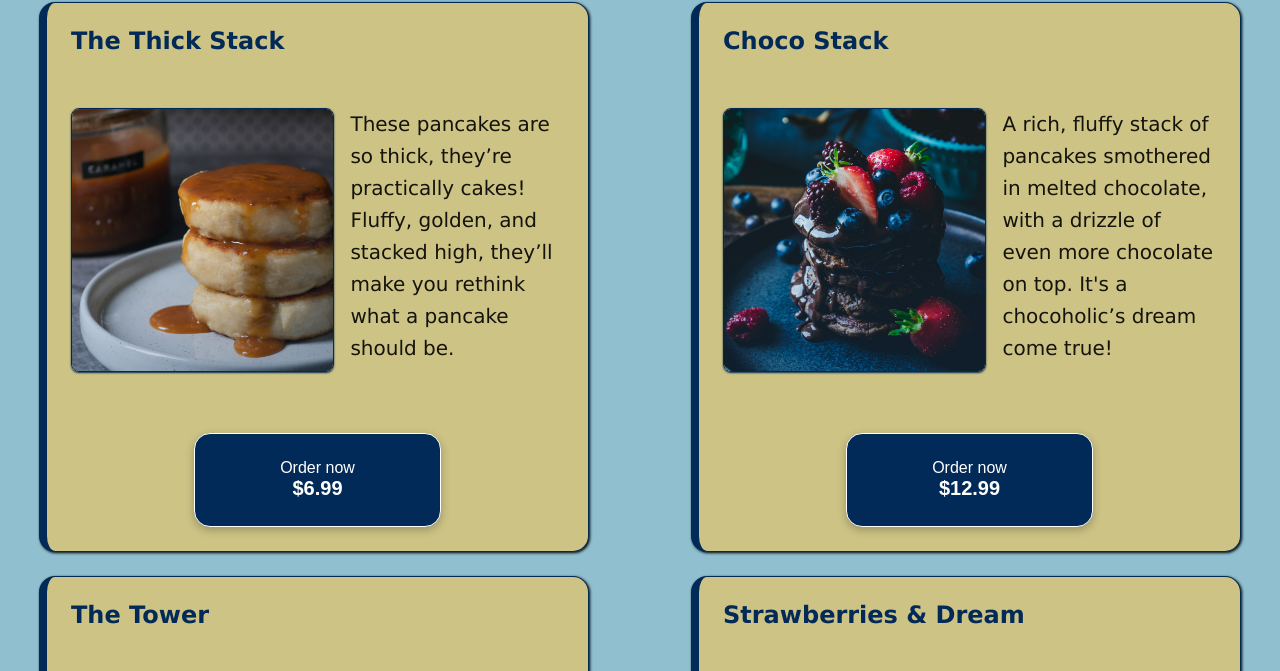
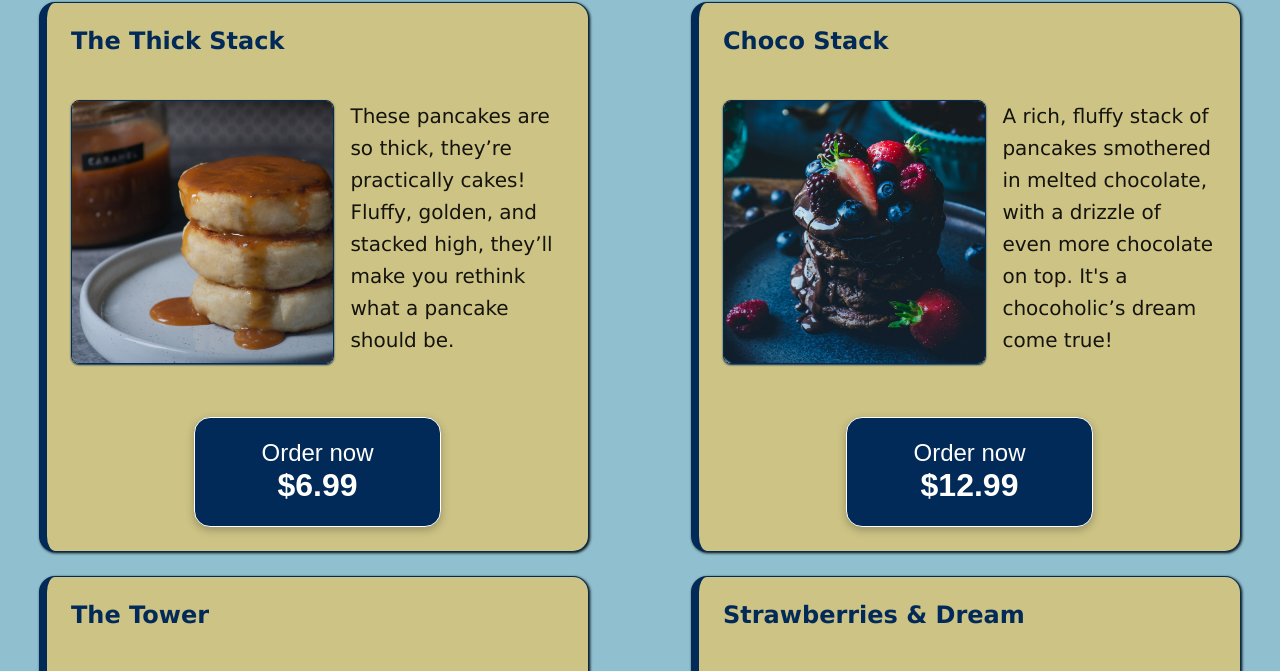
Before and after one commit to jellywilly420/restaurant, a website built with webpack: page src/template.html in a window 1280 px wide. Both pictures are taken after a click on the button "menu". Shown: the part 86-757 px from the top of the page. Built offline with nearby package versions, Linux system fonts and the light colour scheme; files whose address does not match are found by name.

Commit message:
Fontsize fix

```diff
--- a/src/styles.css
+++ b/src/styles.css
@@ -648,5 +648,9 @@ footer .newsletter button {
     }
     .menu-div > div .product-button {
         width: 50%;
+        font-size: var(--font-xl);
+    }
+    .menu-div > div .product-button .price {
+        font-size: var(--font-xxl);
     }
 }
```
